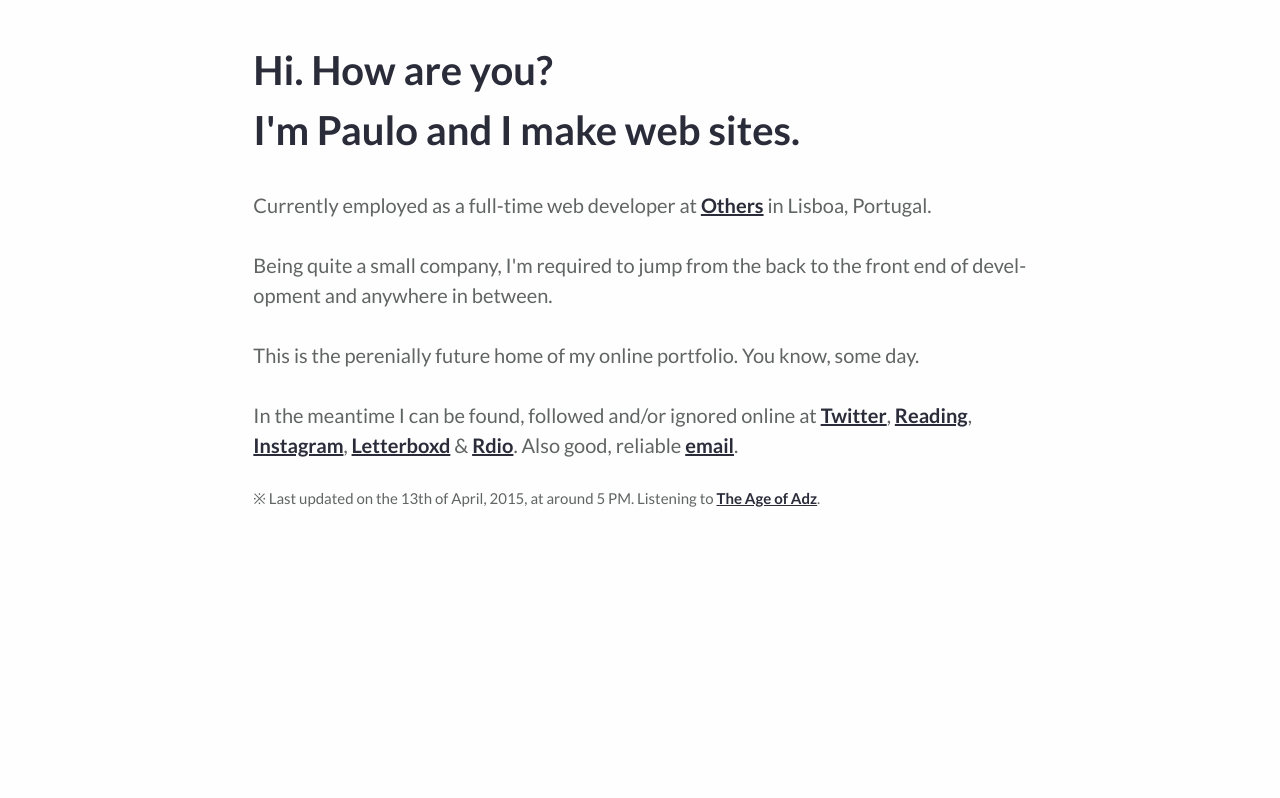
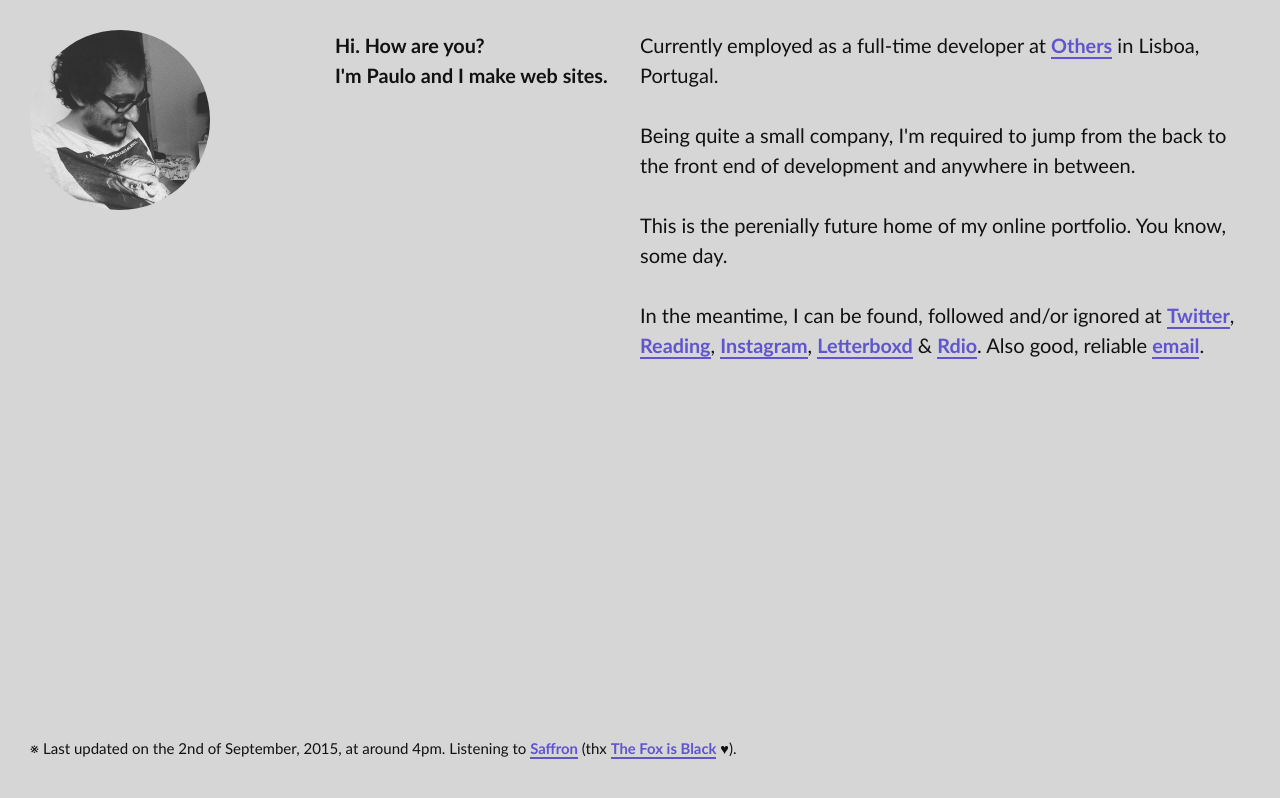
Before and after one commit to pcalves/home, a plain HTML site: page index.html in a window 1280 px wide. Drawn offline with Linux system fonts and the light colour scheme.

Commit message:
Some slight changes, nothing major.

```diff
--- a/css/style.css
+++ b/css/style.css
@@ -1,94 +1,134 @@
 /* apply a natural box layout model to all elements */
 *,
 *:before,
-*:after
-{
+*:after {
     -webkit-box-sizing: border-box;
        -moz-box-sizing: border-box;
             box-sizing: border-box;
 }
 
-body * + *
-{
-    margin-top: 1.5em;
-}
+body * + * { margin-top: 1.5em; }
 
 ::selection,
-::-moz-selection
-{
+::-moz-selection {
     color: #fff;
     background: #000;
     text-shadow: none;
 }
 
-body
-{
-    font: 100% 'Lato', Helvetica, sans-serif;
+html,
+body {
+    min-height: 100%;
+    height: 100%;
+}
+
+body {
+    font-size: 100%;
+    font-family: "Apercu Regular", Calibri, Roboto, sans-serif;
+    font-size-adjust: 0.508;
+
     line-height: 1.5em;
 
     width: 100%;
-    max-width: 1024px;
-    height: 100%;
-    margin: 0;
-    margin: 0 auto;
-    padding: 2em;
-    text-align: justify;
+    padding: 1.5em;
+    text-align: left;
     word-wrap: break-word;
     hyphens: auto;
-    color: #606463;
-    background: #fefefe;
+    color: rgb(17, 17, 17);
+    background: rgb(214, 214, 214);
 }
 
-@media (min-width: 40em)
-{
-    body {
-        font-size: 112.5%;
-        width: 88%;
-        text-align: left;
-    }
+main {
+    /*max-width: 1024px;*/
+    min-height: 100%;
+    margin-bottom: -3em;
 }
 
-@media (min-width: 60em)
-{
-    body {
-        width: 75%;
-        text-align: left;
-    }
+main:after {
+    content: "";
+    display: block;
 }
 
-@media (min-width: 80em)
-{
-    body {
-        font-size: 125%;
-        width: 66.6666666%;
-        text-align: left;
-    }
+main:after,
+footer {
+    height: 3em;
 }
 
+footer {
+    /*border-top: 2px solid;*/
+    font-size: .75em;
+    color: inherit;
+}
+
+header {
+    margin-bottom: 1em;
+}
+
+.logo {
+    z-index: -1;
+    opacity: 1;
+    margin-top: 0;
+    width: 9em;
+    border-radius: 100%;
+}
+
+h1,
+strong,
+a { font-family:"Apercu Bold", Calibri, Roboto, sans-serif; }
+
 h1 {
-    font-size: 2em;
+    display: inline-block;
+    font-size: inherit;
     font-weight: 700;
     line-height: 1.5em;
     margin-top: 0;
-    margin-bottom: 0;
-    color: #2a2c39;
+    /*border-bottom: 2px solid;*/
 }
 
-p {
-    margin-bottom: 0;
+p { margin-bottom: 0; }
+
+a {
+    color: rgb(96, 84, 207);
+    font-weight: 700;
+    text-decoration: none;
+    border-bottom: 2px solid;
 }
 
-a {
-    font-weight: 700;
-    color: #2a2c39;
+a:hover { color: inherit; }
+
+
+.grid { width: auto; }
+
+.grid:after {
+    content: "";
+    display: table;
+    clear: both;
 }
 
-a:hover {
-    color: #39cccc;
-    border-color: #39cccc;
+[class*='col-'] {
+  float: left;
+  padding-right: 1.5em;
+  margin-top: 0;
 }
 
-footer {
-    font-size: .75em;
-    color: inherit;
+[class*='col-']:last-of-type { padding-right: 0; }
+
+.col-1-2 { width: 50%; }
+.col-1-3 { width: 33.33%; }
+.col-2-3 { width: 66.66%; }
+.col-1-8 { width: 12.5%; }
+.col-3-8 { width: 37.5%; }
+.col-1-4 { width: 25%; }
+.col-3-4 { width: 75%; }
+
+@media (max-width: 40em) {
+    [class*='col-'] { width: 100%; }
 }
+
+@media (min-width: 40em) {
+    body { font-size: 112.5%; }
+}
+
+@media (min-width: 80em) {
+    body { font-size: 125%; }
+}
--- a/index.html
+++ b/index.html
@@ -15,18 +15,52 @@
 </head>
 
 <body>
-    <header>
-        <h1>Hi. How are you?<br>I'm Paulo and I make web sites.</h1>
-    </header>
-    <main>
-        <p>Currently employed as a full-time web developer at <a href="http://www.others.pt/" title="Others — Digital Thinking">Others</a> in Lisboa, Portugal.</p>
-        <p>Being quite a small company, I'm required to jump from the back to the front end of development and anywhere in between.</p>
-        <p>This is the perenially future home of my online portfolio. You know, some day.</p>
-        <p>In the meantime I can be found, followed and/or ignored online at <a href="http://twitter.com/sunlandictwin" title="Ramblings, links, GIFs, the usual.">Twitter</a>, <a href="http://reading.am/pcalves" title="What I'm reading!">Reading</a>, <a href="http://instagram.com/pcalves" title="Cats, mostly."/>Instagram</a></li>, <a href="http://letterboxd.com/pcalves/" title="Movies, movies, movies.">Letterboxd</a> &amp; <a href="http://www.rdio.com/people/pcalves/" title="I listen to a lot of music.">Rdio</a>. Also good, reliable <a href="mailto:paulo@pcalv.es" title="I'll definitely get back to you.">email</a>.</p>
+
+
+    <main class="grid">
+        <div class="col-1-4">
+            <img src="images/me.png" class="logo">
+        </div>
+        <div class="col-1-4">
+            <header>
+                <h1>Hi. How are you?</h1>
+                <h1>I'm Paulo and I make web sites.</h1>
+            </header>
+        </div>
+
+        <div class="col-1-2">
+            <section>
+                <p>Currently employed as a full-time developer at <a href="http://www.others.pt/" title="Others — Digital Thinking" target="blank">Others</a> in Lisboa, Portugal.</p>
+                <p>Being quite a small company, I'm required to jump from the back to the front end of development and anywhere in between.</p>
+                <p>This is the perenially future home of my online portfolio. You know, some day.</p>
+                <p>
+                    In the meantime, I can be found, followed and/or ignored at
+                    <a href="http://twitter.com/sunlandictwin" title="Ramblings, links, GIFs, the usual." target="blank">Twitter</a>,
+                    <a href="http://reading.am/pcalves" title="What I'm reading!" target="blank">Reading</a>,
+                    <a href="http://instagram.com/pcalves" title="Cats, mostly." target="blank"/>Instagram</a>,
+                    <a href="http://letterboxd.com/pcalves/" title="Movies, movies, movies." target="blank">Letterboxd</a> &amp; <a href="http://www.rdio.com/people/pcalves/" title="I listen to a lot of music." target="blank">Rdio</a>.
+                    Also good, reliable <a href="mailto:paulo@pcalv.es" title="I'll definitely get back to you.">email</a>.
+                </p>
+            </section>
+        </div>
     </main>
 
     <footer>
-        &#x203b; Last updated on the <time datetime="2015-04-13 17:00">13th of April, 2015, at around 5 PM. Listening to <a href="http://rd.io/x/QUGsniJNvvc/" target="blank">The Age of Adz</a>.</time>
+        &#x203b; Last updated on the <time datetime="2015-09-02 16:05">2nd of September, 2015, at around 4pm. Listening to <a href="https://soundcloud.com/hello_saffron/sets/petra-i" target="blank">Saffron</a> (thx <a href="http://thefoxisblack.com/2015/09/01/saffron-better-than-the-spice/" target="blank">The Fox is Black</a> ♥︎).</time>
     </footer>
+
+    <script type="text/javascript">
+        WebFontConfig = { fontdeck: { id: '59502' } };
+
+        (function() {
+            var wf = document.createElement('script');
+            wf.src = ('https:' == document.location.protocol ? 'https' : 'http') +
+            '://ajax.googleapis.com/ajax/libs/webfont/1/webfont.js';
+            wf.type = 'text/javascript';
+            wf.async = 'true';
+            var s = document.getElementsByTagName('script')[0];
+            s.parentNode.insertBefore(wf, s);
+        })();
+    </script>
 </body>
 </html>
```
Also changed, not shown: images/me.png (added), readme.md.
